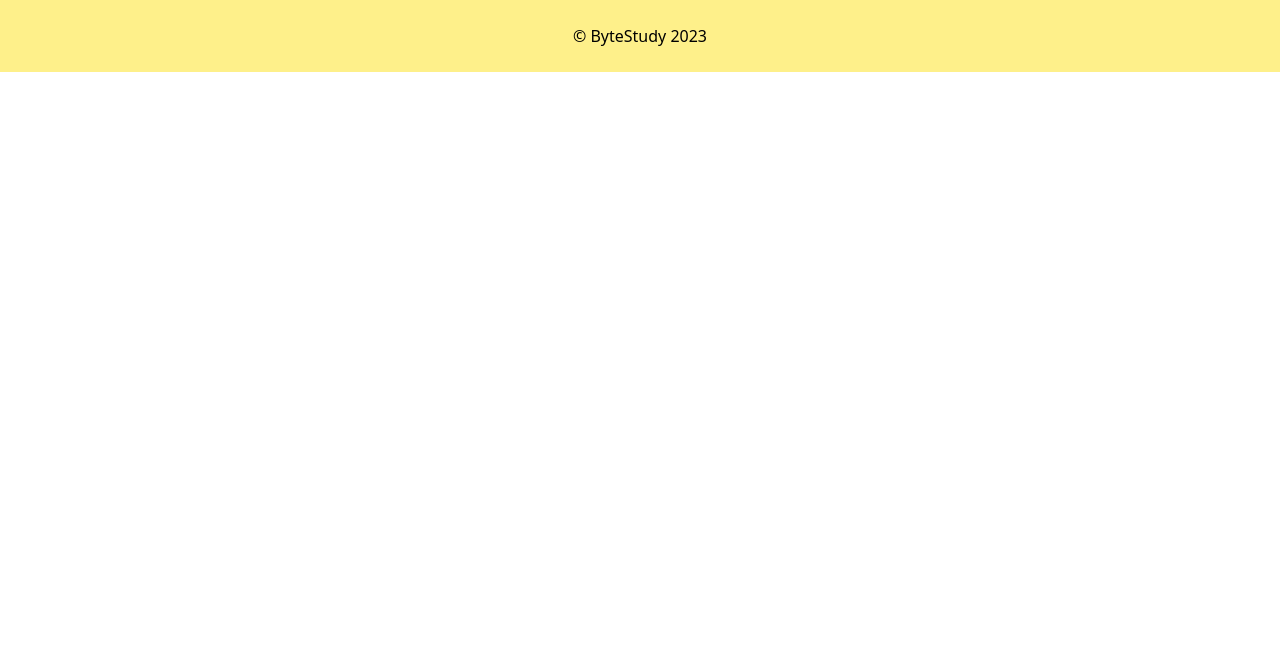
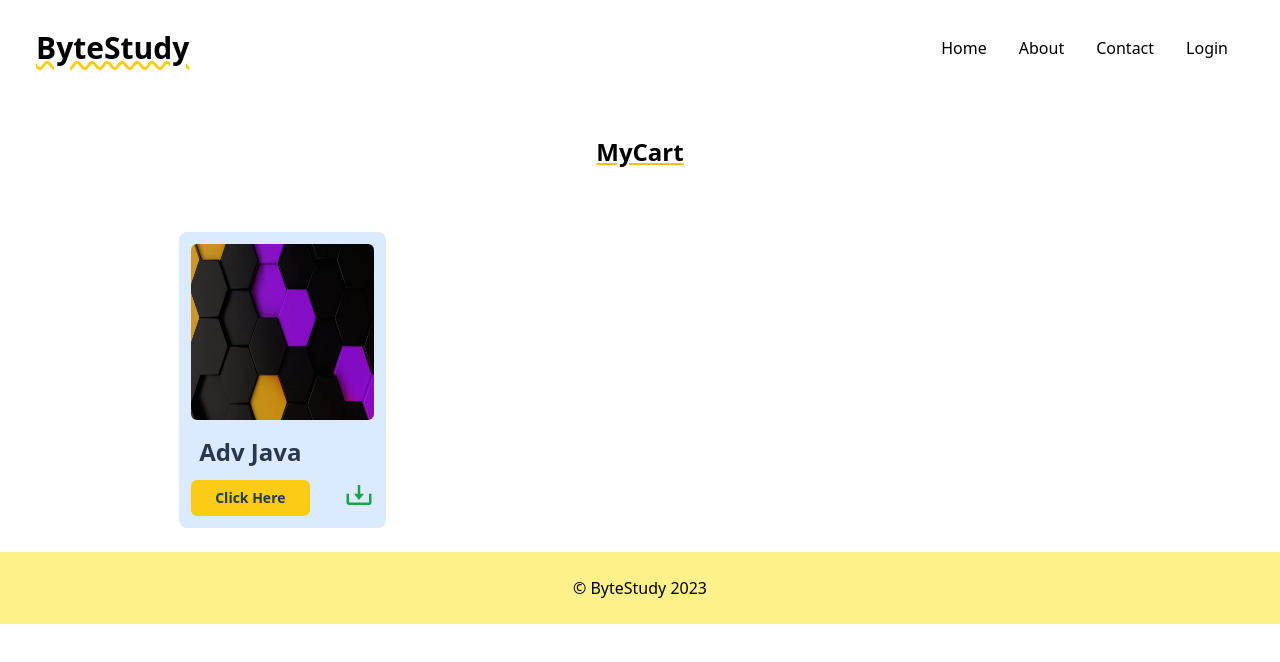
Before and after one commit to shivraj0124/ByteStudy, a React (Vite) app: page /MyCart in a window 1280 px wide. Before the commit this address had no page. Shown: the top 662 px of the page. Built offline with nearby package versions, Linux system fonts and the light colour scheme.

Commit message:
'mycart'

```diff
--- a/package.json
+++ b/package.json
@@ -18,7 +18,8 @@
     "react-dom": "^18.2.0",
     "react-icons": "^4.10.1",
     "react-router-dom": "^6.14.1",
-    "react-toastify": "^9.1.3"
+    "react-toastify": "^9.1.3",
+    "react-tooltip": "^5.18.0"
   },
   "devDependencies": {
     "@types/react": "^18.0.37",
--- a/src/App.jsx
+++ b/src/App.jsx
@@ -20,6 +20,7 @@ import QuestionP from './Components/QustionP';
 import Experiments from './Components/Experiments';
 import { Authprovider } from './Components/Authcontext';
 import UserProfile from './Components/UserProfile';
+import MyCart from './Components/MyCart';
 
 function App() {
   return (
@@ -42,6 +43,7 @@ function App() {
               <Route exact path="/Login" element={<Login />}></Route>
               <Route exact path="/Forgot" element={<ForgotPassword />}></Route>
               <Route exact path="/Profile" element={<UserProfile />}></Route>
+              <Route exact path="/MyCart" element={<MyCart />}></Route>
             </Route>
             <Route  path="/Admin" element={<AdminLayout />}>
             </Route>
--- a/src/Components/Notes.jsx
+++ b/src/Components/Notes.jsx
@@ -1,11 +1,13 @@
 import axios from "axios";
 import { useEffect, useState } from "react";
-import { useNavigate, useParams } from "react-router-dom";
+import { Link,useParams } from "react-router-dom";
+import img1 from '../Images/notes-img.jpg'
+import { BiDownload } from 'react-icons/bi'
+import { Tooltip as ReactTooltip } from 'react-tooltip'
+export default function Notes() {
+    const [notes, setnotes] = useState([])
 
-export default function Departments() {
-    const [notes, setnotes ]= useState([])
-
-    const subid=useParams();
+    const subid = useParams();
 
     const fetchnotes = async () => {
         try {
@@ -24,22 +26,33 @@ export default function Departments() {
     return (
         <>
             <div className="w-100 mt-10 max-md:mt-12 px-[10%] lg:px-[14%] pb-6">
-                <h1 className="text-2xl text-center pb-16 underline underline-offset-2 decoration-amber-400 font-semibold">
-                    Select Notes
+                <h1 className="text-2xl pb-16 underline underline-offset-2 decoration-amber-400 font-semibold text-center">
+                    Notes
                 </h1>
+                <div className="grid md:grid-cols-3 max-md:grid-rows-1 max-md:gap-4 gap-8">
+                    {notes.notes && Array.isArray(notes.notes) && notes.notes.map((notes) => (
+                        <>
+                            <div key={notes._id} className='w-[100%] h-100 bg-blue-white shadow-2xl shadow-slate-500 hover:bg-[#eaf5fc] p-3 text-2xl text-center rounded-lg  text-[#27374D] hover:text-[#27374D]  cursor-pointer font-semibold flex flex-col' >
+                                <img src={img1} className='h-44 w-[100%] mt-0 rounded-md' alt="img" />
+                                <div className='flex flex-col justify-start items-start mt-4'>
+                                    <h3 className='ml-2'>{notes.name}</h3>
+                                    <li className='flex justify-between mt-3 w-[100%] '>
+                                        <Link  to={notes.link} className='text-sm w-max bg-yellow-400 py-2 px-6 rounded-md' >Click Here</Link>
+                                        <li data-tooltip-id="my-tooltip" data-tooltip-content="Download" className='list-none  text-green-600 '>
+                                            <BiDownload size={30} />
+                                        </li>
+                                    </li>
 
-                <div className="w-100 grid md:grid-cols-3 max-md:grid-rows-1 gap-8  lg:pb-52">
-                {notes.notes && Array.isArray(notes.notes) && notes.notes.map((notes) => (
-                        <div
-
-                            key={notes._id}
-                            className="w-30 h-100 bg-blue-100 p-5 py-20 text-2xl text-center rounded-lg hover:bg-amber-300 text-[#27374D] hover:text-[#27374D]  cursor-pointer font-semibold"
-                        >
-                            {notes.name}<br/> sem -{notes.link}
-                        </div>
+                                </div>
+                            </div>
+                        </>
                     ))}
-                </div>
+                        </div >
             </div>
-        </>
-    );
+            <ReactTooltip
+                id="my-tooltip"
+                place='bottom'
+            />
+            </>
+            );
 }
--- a/src/Components/NotesComp.jsx
+++ /dev/null
@@ -1,11 +0,0 @@
-export default function NotesComp(){
-    return(
-        <>
-            <div className="w-100 mt-10 max-md:mt-12 px-[10%] lg:px-[14%] pb-6">
-                <h1 className="text-2xl text-center pb-16 underline underline-offset-2 decoration-amber-400 font-semibold">
-                    Notes
-                </h1>
-            </div>
-        </>
-    )
-}
--- a/src/Components/UserProfile.jsx
+++ b/src/Components/UserProfile.jsx
@@ -20,7 +20,7 @@ export default function UserProfile() {
                        <ul className='mt-7'>
                             <li className='mt-2'>Name: <span >{auth.user.name}</span></li>
                             <li className='mt-2'>Email: <span >{auth.user.email}</span></li>
-                        <div  className='flex mt-2 hover:text-yellow-600 cursor-pointer' onClick={()=> navigate('/myCart')}>
+                            <div className='flex mt-2 hover:text-yellow-600 cursor-pointer' onClick={() => navigate('/MyCart')}>
                         <li >My Cart </li>
                         <li className='mt-2 ml-2'>
                         <BsFillBox2HeartFill size={20} />
--- a/src/Components/myCart.jsx
+++ b/src/Components/myCart.jsx
@@ -1,11 +1,38 @@
-import React from 'react'
+import img1 from '../Images/notes-img.jpg'
+import { BiDownload } from 'react-icons/bi'
+import { Tooltip as ReactTooltip } from 'react-tooltip'
+import { useNavigate } from 'react-router-dom'
+export default function MyCart(){
+    const navigate =useNavigate()
+    return(
+        <>
+            <div className="w-100 mt-10 max-md:mt-12 px-[10%] lg:px-[14%] pb-6">
+                <h1 className="text-2xl pb-16 underline underline-offset-2 decoration-amber-400 font-semibold text-center">
+                    MyCart
+                </h1>
+                <div className="grid md:grid-cols-4 max-md:grid-rows-1 max-md:gap-4 gap-8">
+                    <div className='w-[100%] h-100 bg-blue-100 p-3 text-2xl text-center rounded-lg  text-[#27374D] hover:text-[#27374D]  cursor-pointer font-semibold flex flex-col' >
+                        <img src={img1} className='h-44 w-[100%] mt-0 rounded-md' alt="img" />
+                        <div className='flex flex-col justify-start items-start mt-4'>
+                            <h3 className='ml-2'>Adv Java</h3>
+                            <li className='flex justify-between mt-3 w-[100%]'>
+                                <button className='text-sm bg-yellow-400 py-2 px-6 rounded-md' onClick={()=> navigate('/Notess')}>Click Here</button>
+                                <li data-tooltip-id="my-tooltip" data-tooltip-content="Download" className='list-none  text-green-600 '>
+                            <BiDownload  size={30}/>
+                                </li>
+                            </li>
 
-function myCart() {
-  return (
-    <div>
+                        </div>
+                    </div>
 
-    </div>
-  )
+
+
+                </div>
+            </div>
+            <ReactTooltip
+                id="my-tooltip"
+                place='bottom'
+            />
+        </>
+    )
 }
-
-export default myCart
```
Also changed, not shown: src/Images/notes-img.jpg (added), 1 other file (tests, documents, lock files or other folders).
